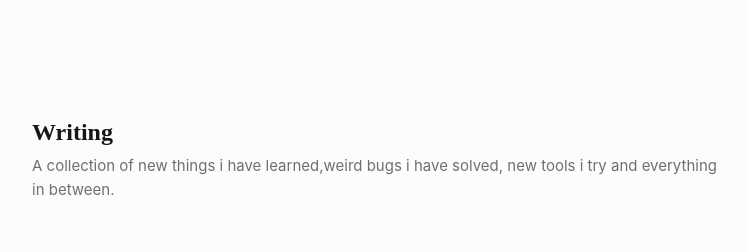
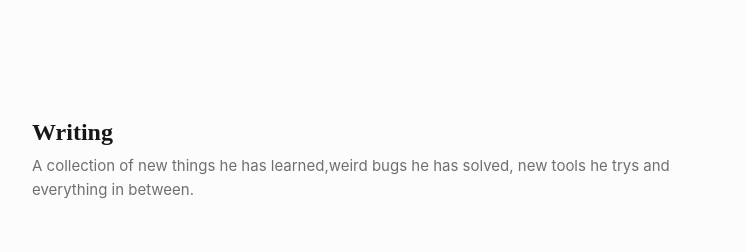
Before and after one commit to dannwaneri/portfolio_v4, a React (Create React App) app: page /writing in a window 1280 px wide. Shown: the top 252 px of the page, without its empty margins (264-1011 px from the left). Built offline with nearby package versions, Linux system fonts and the light colour scheme; no server answers.

Commit message:
Update writing.component.jsx

```diff
--- a/src/components/Writing/writing.component.jsx
+++ b/src/components/Writing/writing.component.jsx
@@ -29,7 +29,7 @@ const Writing = () => (
     exit="exit"
     >
     <NameContainer>Writing</NameContainer>
-    <TitleContainer>A collection of new things i have learned,weird bugs i have solved, new tools i try and everything in between.</TitleContainer>
+    <TitleContainer>A collection of new things he has learned,weird bugs he has solved, new tools he trys and everything in between.</TitleContainer>
     </motion.div>
 )
 
```
